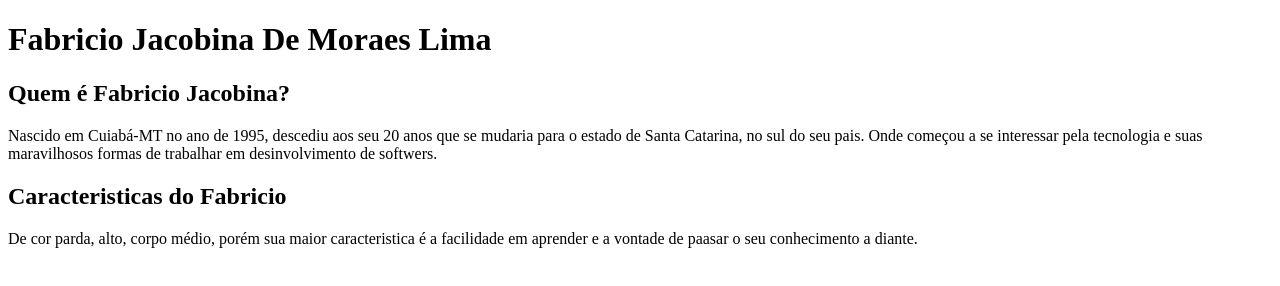
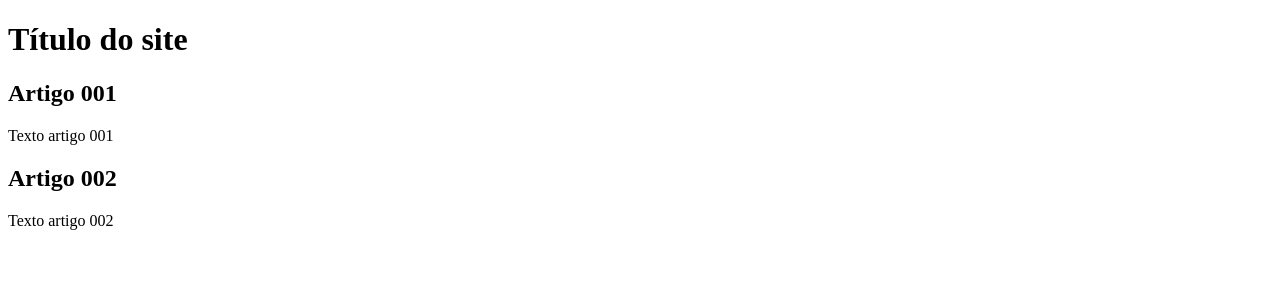
Before and after one commit to FabricioJacobina/projeto-site, a plain HTML site: page index.html in a window 1280 px wide. Drawn offline with Linux system fonts and the light colour scheme.

Commit message:
Update index.html

```diff
--- a/index.html
+++ b/index.html
@@ -8,15 +8,15 @@
 <body>
     <main>
         <head>
-            <h1>Fabricio Jacobina De Moraes Lima</h1>
+            <h1>Título do site</h1>
         </head>
         <article>
-            <h2>Quem é Fabricio Jacobina?</h2>
-            <p>Nascido em Cuiabá-MT no ano de 1995, descediu aos seu 20 anos que se mudaria para o estado de Santa Catarina, no sul do seu pais. Onde começou a se interessar pela tecnologia e suas maravilhosos formas de trabalhar em desinvolvimento de softwers.</p>
+            <h2>Artigo 001</h2>
+            <p>Texto artigo 001</p>
         </article>
         <article>
-            <h2>Caracteristicas do Fabricio</h2>
-            <p>De cor parda, alto, corpo médio, porém sua maior caracteristica é a facilidade em aprender e a vontade de paasar o seu conhecimento a diante.</p>
+            <h2>Artigo 002</h2>
+            <p>Texto artigo 002</p>
         </article>
     </main>
 </body>
```
